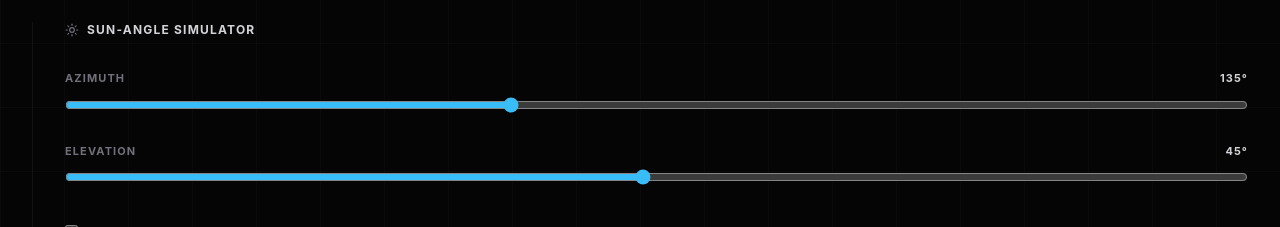
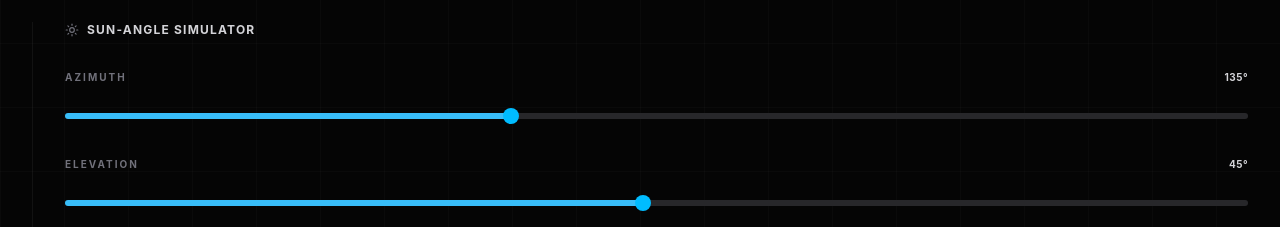
Before and after one commit to Vansh-Baranwal/SIH-Internal-Round-2, a React (Vite) app in the folder web/: page /registration in a window 1280 px wide. Shown: the part 725-952 px from the top of the page. Built offline with nearby package versions, Linux system fonts and the light colour scheme; no server answers; a web font is replaced by a local one.

Commit message:
UI: Overhaul Azimuth and Elevation sliders with custom filled track and thumb styles

```diff
--- a/web/src/pages/Registration.tsx
+++ b/web/src/pages/Registration.tsx
@@ -164,11 +164,11 @@ function SunAnglePanel({
         <h3 className="text-zinc-300 font-bold tracking-widest text-xs uppercase">Sun-Angle Simulator</h3>
       </div>
 
-      <div className="space-y-6">
-        <div>
-          <div className="flex justify-between text-[11px] font-bold tracking-widest uppercase text-zinc-500 mb-2">
+      <div className="space-y-8">
+        <div className="group">
+          <div className="flex justify-between text-[10px] font-bold tracking-[0.2em] uppercase text-zinc-500 mb-4 transition-colors group-hover:text-zinc-400">
             <span>Azimuth</span>
-            <span className="text-zinc-300">{azimuthDeg.toFixed(0)}°</span>
+            <span className="text-zinc-300 tracking-wider">{azimuthDeg.toFixed(0)}°</span>
           </div>
           <input
             type="range"
@@ -177,14 +177,17 @@ function SunAnglePanel({
             value={azimuthDeg}
             disabled={disabled}
             onChange={(e) => onChange({ azimuthDeg: Number(e.target.value), elevationDeg, illuminationVariant })}
-            className="w-full accent-sky-400"
+            className="w-full h-1.5 appearance-none rounded-full outline-none [&::-webkit-slider-thumb]:appearance-none [&::-webkit-slider-thumb]:w-4 [&::-webkit-slider-thumb]:h-4 [&::-webkit-slider-thumb]:rounded-full [&::-webkit-slider-thumb]:bg-sky-400 [&::-webkit-slider-thumb]:cursor-pointer [&::-webkit-slider-thumb]:hover:scale-125 [&::-webkit-slider-thumb]:transition-transform [&::-moz-range-thumb]:w-4 [&::-moz-range-thumb]:h-4 [&::-moz-range-thumb]:border-none [&::-moz-range-thumb]:rounded-full [&::-moz-range-thumb]:bg-sky-400 [&::-moz-range-thumb]:cursor-pointer [&::-moz-range-thumb]:hover:scale-125 [&::-moz-range-thumb]:transition-transform disabled:opacity-50"
+            style={{
+              background: `linear-gradient(to right, #38bdf8 ${(azimuthDeg / 360) * 100}%, #27272a ${(azimuthDeg / 360) * 100}%)`
+            }}
           />
         </div>
 
-        <div>
-          <div className="flex justify-between text-[11px] font-bold tracking-widest uppercase text-zinc-500 mb-2">
+        <div className="group">
+          <div className="flex justify-between text-[10px] font-bold tracking-[0.2em] uppercase text-zinc-500 mb-4 transition-colors group-hover:text-zinc-400">
             <span>Elevation</span>
-            <span className={elevationDeg < 20 ? 'text-amber-500' : 'text-zinc-300'}>{elevationDeg.toFixed(0)}°</span>
+            <span className={elevationDeg < 20 ? 'text-amber-500 tracking-wider' : 'text-zinc-300 tracking-wider'}>{elevationDeg.toFixed(0)}°</span>
           </div>
           <input
             type="range"
@@ -193,10 +196,13 @@ function SunAnglePanel({
             value={elevationDeg}
             disabled={disabled}
             onChange={(e) => onChange({ azimuthDeg, elevationDeg: Number(e.target.value), illuminationVariant })}
-            className="w-full accent-sky-400"
+            className="w-full h-1.5 appearance-none rounded-full outline-none [&::-webkit-slider-thumb]:appearance-none [&::-webkit-slider-thumb]:w-4 [&::-webkit-slider-thumb]:h-4 [&::-webkit-slider-thumb]:rounded-full [&::-webkit-slider-thumb]:bg-sky-400 [&::-webkit-slider-thumb]:cursor-pointer [&::-webkit-slider-thumb]:hover:scale-125 [&::-webkit-slider-thumb]:transition-transform [&::-moz-range-thumb]:w-4 [&::-moz-range-thumb]:h-4 [&::-moz-range-thumb]:border-none [&::-moz-range-thumb]:rounded-full [&::-moz-range-thumb]:bg-sky-400 [&::-moz-range-thumb]:cursor-pointer [&::-moz-range-thumb]:hover:scale-125 [&::-moz-range-thumb]:transition-transform disabled:opacity-50"
+            style={{
+              background: `linear-gradient(to right, #38bdf8 ${((elevationDeg - 2) / (90 - 2)) * 100}%, #27272a ${((elevationDeg - 2) / (90 - 2)) * 100}%)`
+            }}
           />
           {elevationDeg < 20 && (
-            <p className="text-[10px] text-amber-500 tracking-wide mt-2">
+            <p className="text-[10px] text-amber-500/80 tracking-wide mt-3">
               Low sun angle — grazing shadows will stress the correspondence engine.
             </p>
           )}
```
